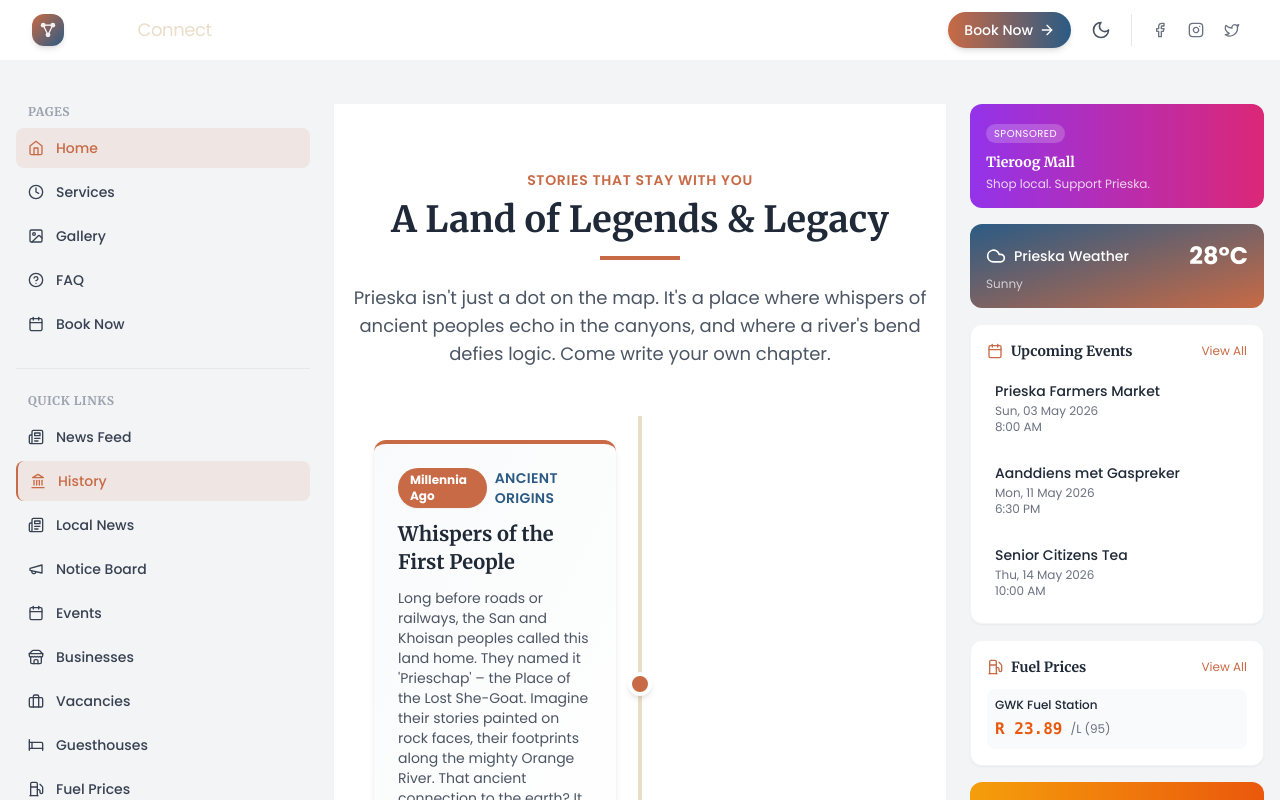
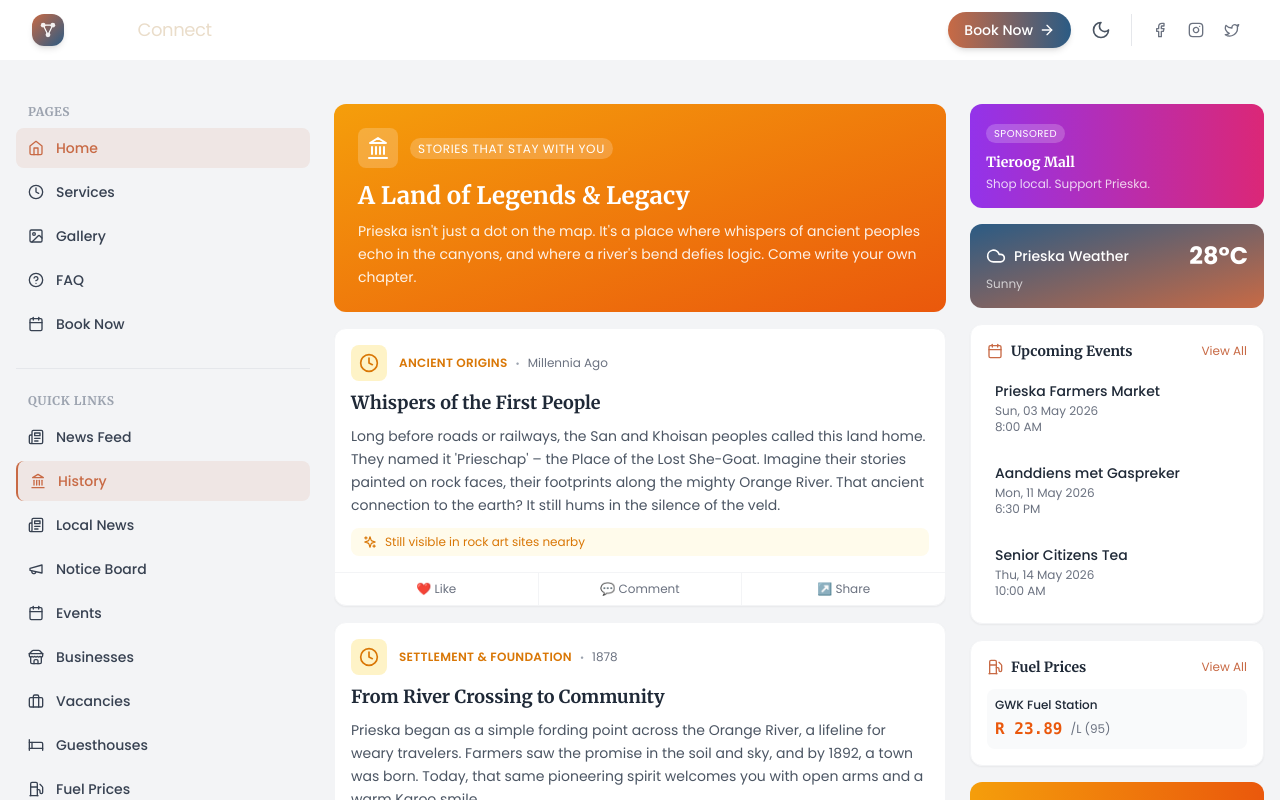
Before and after one commit to MondeNel/prieska-tourism, a React (Vite) app in the folder prieska-tourism/: page / in a window 1280 px wide. Both pictures are taken after a click on the button "History". Shown: the top 800 px of the page. Built offline with nearby package versions, Linux system fonts and the light colour scheme.

Commit message:
refactor: Redesign History section as social media-style feed cards with like/comment/share actions

```diff
--- a/prieska-tourism/src/components/sections/History.jsx
+++ b/prieska-tourism/src/components/sections/History.jsx
@@ -1,67 +1,103 @@
 // src/components/sections/History.jsx
 import React from 'react';
-import SectionTitle from '../ui/SectionTitle';
 import { historyTimeline } from '../../data/historyData';
-import { Sparkles } from 'lucide-react';
+import { MapPin, Clock, Sparkles, Landmark } from 'lucide-react';
 
 const History = () => {
   return (
-    <section id="history" className="py-12 md:py-16 px-4 max-w-7xl mx-auto bg-white dark:bg-gray-900">
-      <SectionTitle
-        subtitle="STORIES THAT STAY WITH YOU"
-        title="A Land of Legends & Legacy"
-      />
-
-      <p className="text-center text-sm md:text-lg text-gray-600 dark:text-gray-300 max-w-3xl mx-auto -mt-4 md:-mt-6 mb-8 md:mb-12">
+    <div className="space-y-4">
+      {/* Header Card */}
+      <div className="bg-gradient-to-br from-amber-500 to-orange-600 rounded-xl p-6 text-white">
+        <div className="flex items-center gap-3 mb-3">
+          <div className="p-2 bg-white/20 rounded-lg">
+            <Landmark className="w-6 h-6" />
+          </div>
+          <div>
+            <span className="text-xs uppercase tracking-wider bg-white/20 px-2 py-0.5 rounded-full">STORIES THAT STAY WITH YOU</span>
+          </div>
+        </div>
+        <h2 className="text-2xl font-serif font-bold mb-2">A Land of Legends & Legacy</h2>
+        <p className="text-white/90 text-sm leading-relaxed">
           Prieska isn't just a dot on the map. It's a place where whispers of ancient peoples echo in the canyons, and where a river's bend defies logic. Come write your own chapter.
         </p>
+      </div>
 
-      <div className="relative">
-        <div className="absolute left-1/2 transform -translate-x-1/2 h-full w-0.5 md:w-1 bg-prieska-sand dark:bg-gray-700 hidden md:block"></div>
-
+      {/* Timeline Cards */}
       {historyTimeline.map((item, index) => (
         <div
           key={item.id}
-            className={`flex flex-col md:flex-row items-center mb-8 md:mb-12 relative ${index % 2 !== 0 ? 'md:flex-row-reverse' : ''}`}
+          className="bg-white dark:bg-gray-800 rounded-xl shadow-sm border border-gray-100 dark:border-gray-700 overflow-hidden"
         >
-            <div className="absolute left-1/2 transform -translate-x-1/2 w-4 h-4 md:w-6 md:h-6 bg-prieska-terracotta rounded-full border-2 md:border-4 border-white dark:border-gray-900 shadow-md z-10 hidden md:block"></div>
-
-            <div className="md:w-1/2 p-3 md:p-4 lg:p-6">
-              <div className="bg-gradient-to-br from-gray-50 to-white dark:from-gray-800 dark:to-gray-800 p-4 md:p-6 rounded-xl shadow-md hover:shadow-xl transition-all duration-300 border-t-4 border-prieska-terracotta group">
-                <div className="flex items-center gap-2 mb-2 md:mb-3">
-                  <span className="bg-prieska-terracotta text-white text-[10px] md:text-xs font-bold px-2 md:px-3 py-0.5 md:py-1 rounded-full shadow-sm">
-                    {item.year}
-                  </span>
-                  <span className="text-xs md:text-sm font-semibold text-prieska-river dark:text-prieska-river uppercase tracking-wide">
+          {/* Card Header */}
+          <div className="p-4 pb-2">
+            <div className="flex items-center gap-3">
+              <div className="p-2 bg-amber-100 dark:bg-amber-900/30 rounded-lg">
+                <Clock className="w-5 h-5 text-amber-600 dark:text-amber-400" />
+              </div>
+              <div>
+                <div className="flex items-center gap-2">
+                  <span className="text-xs font-semibold text-amber-600 dark:text-amber-400 uppercase tracking-wide">
                     {item.era}
                   </span>
+                  <span className="text-[10px] text-gray-400 dark:text-gray-500">•</span>
+                  <span className="text-xs text-gray-500 dark:text-gray-400">{item.year}</span>
                 </div>
-                <h3 className="text-lg md:text-xl font-serif font-bold mb-2 md:mb-3 text-gray-800 dark:text-white group-hover:text-prieska-terracotta dark:group-hover:text-prieska-terracotta transition">
+              </div>
+            </div>
+          </div>
+
+          {/* Card Body */}
+          <div className="px-4 pb-4">
+            <h3 className="text-lg font-serif font-bold text-gray-800 dark:text-white mb-2">
               {item.title}
             </h3>
-                <p className="text-gray-600 dark:text-gray-300 text-xs md:text-sm leading-relaxed">{item.description}</p>
+            <p className="text-gray-600 dark:text-gray-300 text-sm leading-relaxed">
+              {item.description}
+            </p>
+
+            {/* Highlight tags */}
             {item.era === "Ancient Origins" && (
-                  <div className="mt-3 md:mt-4 flex items-center text-prieska-terracotta text-xs md:text-sm font-medium">
-                    <Sparkles className="w-3.5 h-3.5 md:w-4 md:h-4 mr-1" /> Still visible in rock art sites nearby
+              <div className="mt-3 flex items-center gap-2 text-xs text-amber-600 dark:text-amber-400 bg-amber-50 dark:bg-amber-900/20 px-3 py-1.5 rounded-lg">
+                <Sparkles className="w-3.5 h-3.5" />
+                Still visible in rock art sites nearby
               </div>
             )}
             {item.era === "War & Remembrance" && (
-                  <div className="mt-3 md:mt-4 flex items-center text-prieska-terracotta text-xs md:text-sm font-medium">
-                    <Sparkles className="w-3.5 h-3.5 md:w-4 md:h-4 mr-1" /> Walk the fort walls & touch tiger's eye stone
+              <div className="mt-3 flex items-center gap-2 text-xs text-amber-600 dark:text-amber-400 bg-amber-50 dark:bg-amber-900/20 px-3 py-1.5 rounded-lg">
+                <Sparkles className="w-3.5 h-3.5" />
+                Walk the fort walls & touch tiger's eye stone
               </div>
             )}
-                {item.era === "Modern Prieska" && (
-                  <div className="mt-3 md:mt-4 flex items-center text-prieska-terracotta text-xs md:text-sm font-medium">
-                    <Sparkles className="w-3.5 h-3.5 md:w-4 md:h-4 mr-1" /> Come experience "Siyathemba" – Our Hope
+            {item.era === "Your Adventure Awaits" && (
+              <div className="mt-3 flex items-center gap-2 text-xs text-amber-600 dark:text-amber-400 bg-amber-50 dark:bg-amber-900/20 px-3 py-1.5 rounded-lg">
+                <Sparkles className="w-3.5 h-3.5" />
+                Come experience "Siyathemba" – Our Hope
               </div>
             )}
           </div>
+
+          {/* Card Actions (Like, Comment, Share) */}
+          <div className="flex items-center border-t border-gray-100 dark:border-gray-700">
+            <button className="flex-1 flex items-center justify-center gap-1.5 py-2 text-xs text-gray-500 dark:text-gray-400 hover:bg-gray-50 dark:hover:bg-gray-700/50 transition">
+              ❤️ Like
+            </button>
+            <button className="flex-1 flex items-center justify-center gap-1.5 py-2 text-xs text-gray-500 dark:text-gray-400 hover:bg-gray-50 dark:hover:bg-gray-700/50 transition border-x border-gray-100 dark:border-gray-700">
+              💬 Comment
+            </button>
+            <button className="flex-1 flex items-center justify-center gap-1.5 py-2 text-xs text-gray-500 dark:text-gray-400 hover:bg-gray-50 dark:hover:bg-gray-700/50 transition">
+              ↗️ Share
+            </button>
           </div>
         </div>
       ))}
+
+      {/* Footer */}
+      <div className="text-center text-xs text-gray-500 dark:text-gray-400 py-4">
+        <MapPin className="w-3 h-3 inline mr-1" />
+        Prieska, Northern Cape • Established 1878
       </div>
-    </section>
-  );
-};
+    </div>
+  )
+}
 
-export default History;
+export default History
```
Lines whose indentation alone changed are shown as unchanged.
